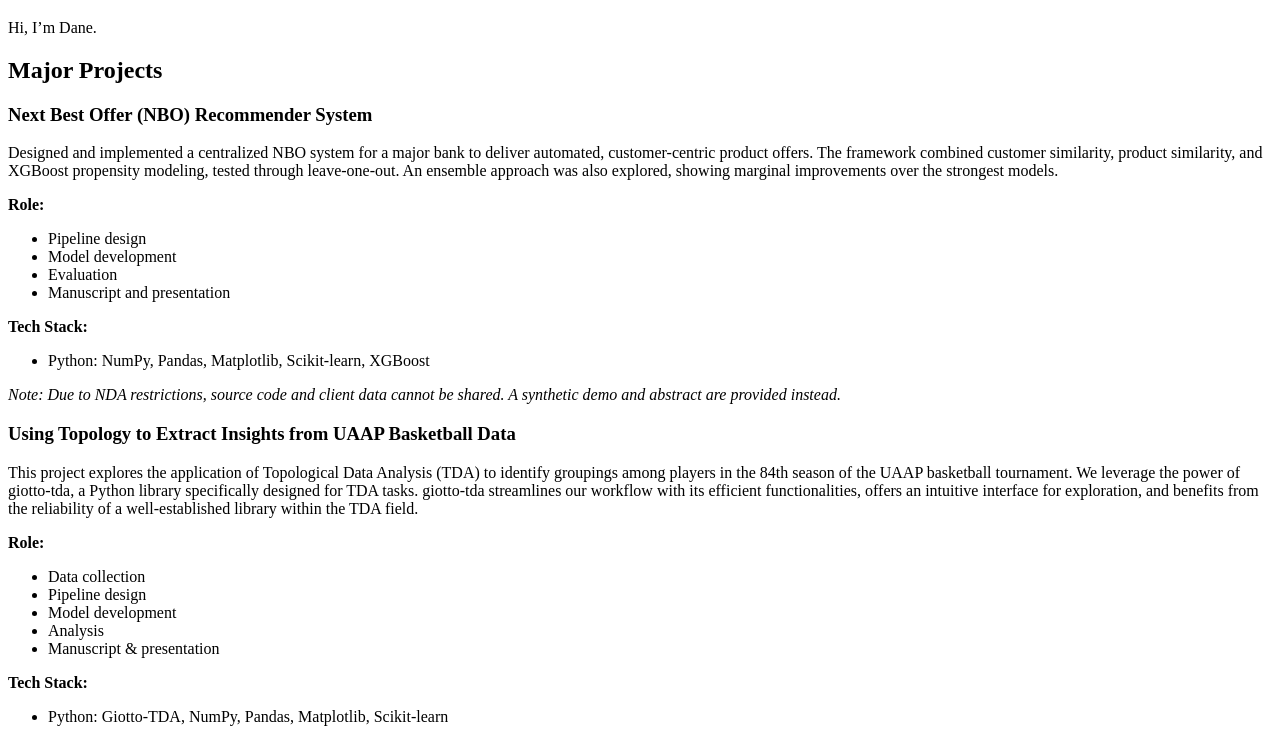
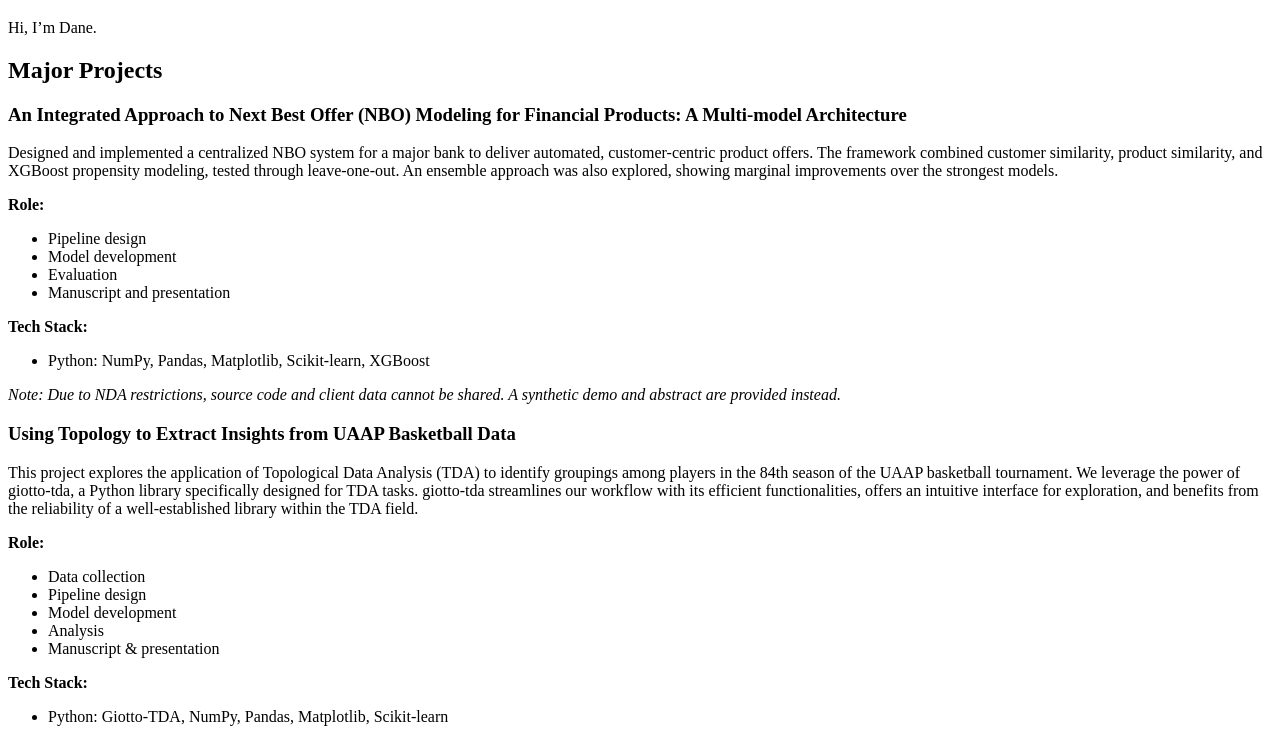
Before and after one commit to dlr0625/dlr0625.github.io, a plain HTML site: page index.html in a window 1280 px wide. Shown: the part 61-800 px from the top of the page. Drawn offline with Linux system fonts and the light colour scheme.

Commit message:
Update index.html

```diff
--- a/index.html
+++ b/index.html
@@ -13,7 +13,7 @@
   <h2>Major Projects</h2>
 
   <div class="project">
-    <h3>Next Best Offer (NBO) Recommender System</h3>
+    <h3>An Integrated Approach to Next Best Offer (NBO) Modeling for Financial Products: A Multi-model Architecture</h3>
     <p>
       Designed and implemented a centralized NBO system for a major bank to deliver
       automated, customer-centric product offers. The framework combined customer similarity,
```
